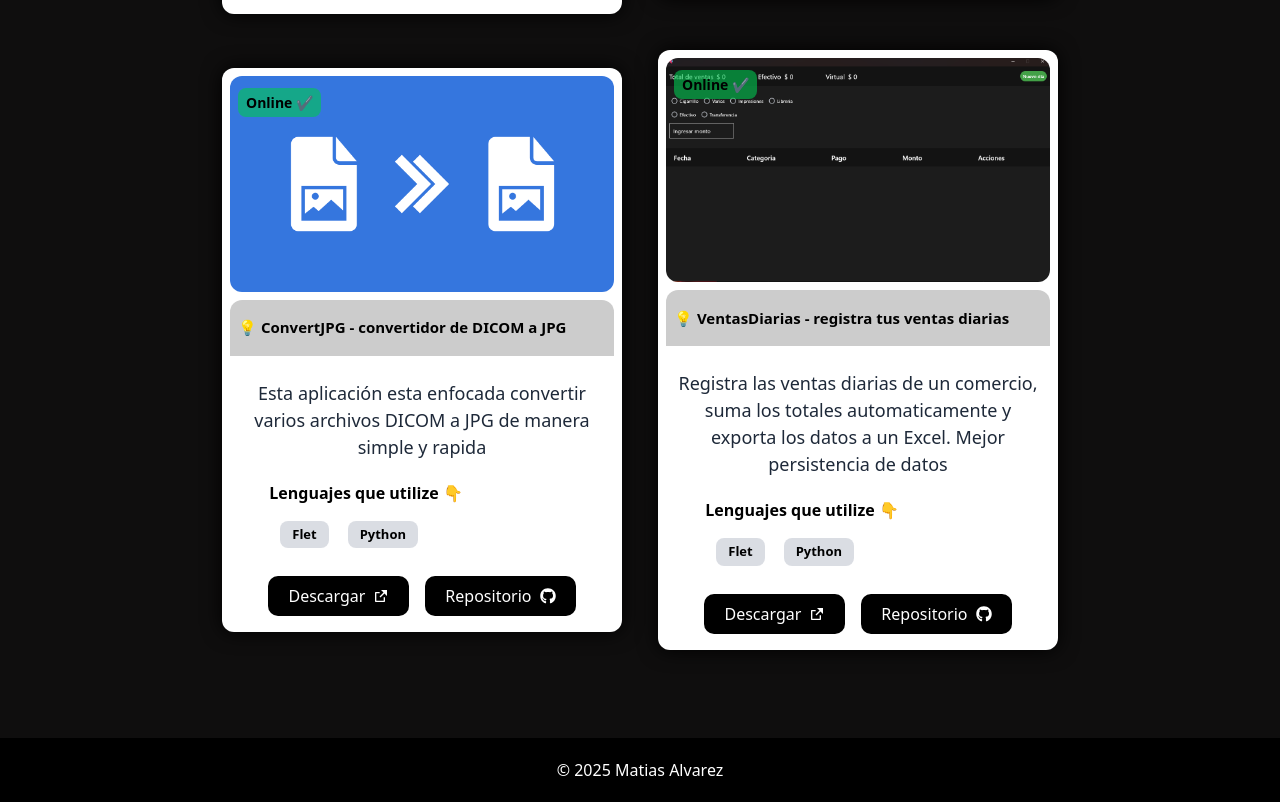
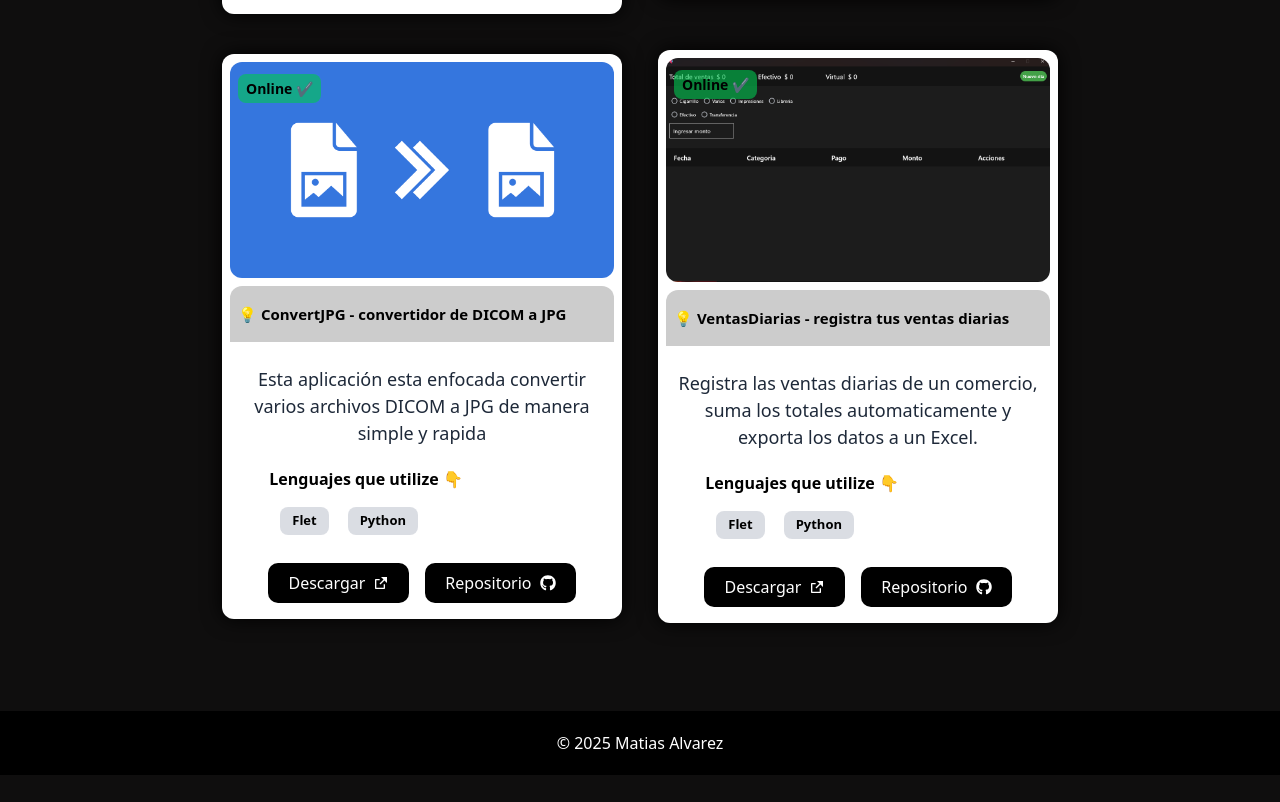
Before and after one commit to matiasDev4/portafolio, a React (Vite) app: page / in a window 1280 px wide. Shown: the part 1651-2453 px from the top of the page. After the commit the page ends 2426 px from the top, so only its background shows below. Built offline with nearby package versions, Linux system fonts and the light colour scheme.

Commit message:
Update Body.jsx

```diff
--- a/src/components/Body.jsx
+++ b/src/components/Body.jsx
@@ -57,7 +57,7 @@ export const Body = () => {
     },
     {
         "name": "💡 VentasDiarias - registra tus ventas diarias ",
-        "description": "Registra las ventas diarias de un comercio, suma los totales automaticamente y exporta los datos a un Excel. Mejor persistencia de datos",
+        "description": "Registra las ventas diarias de un comercio, suma los totales automaticamente y exporta los datos a un Excel.",
         "lenguajes": ["Flet", "Python"],
         "img": "proyectos/ventas.png",
         "link": "https://github.com/matiasDev4/ventas_diarias_app/releases/download/1.0.0/ventas.exe",
```
